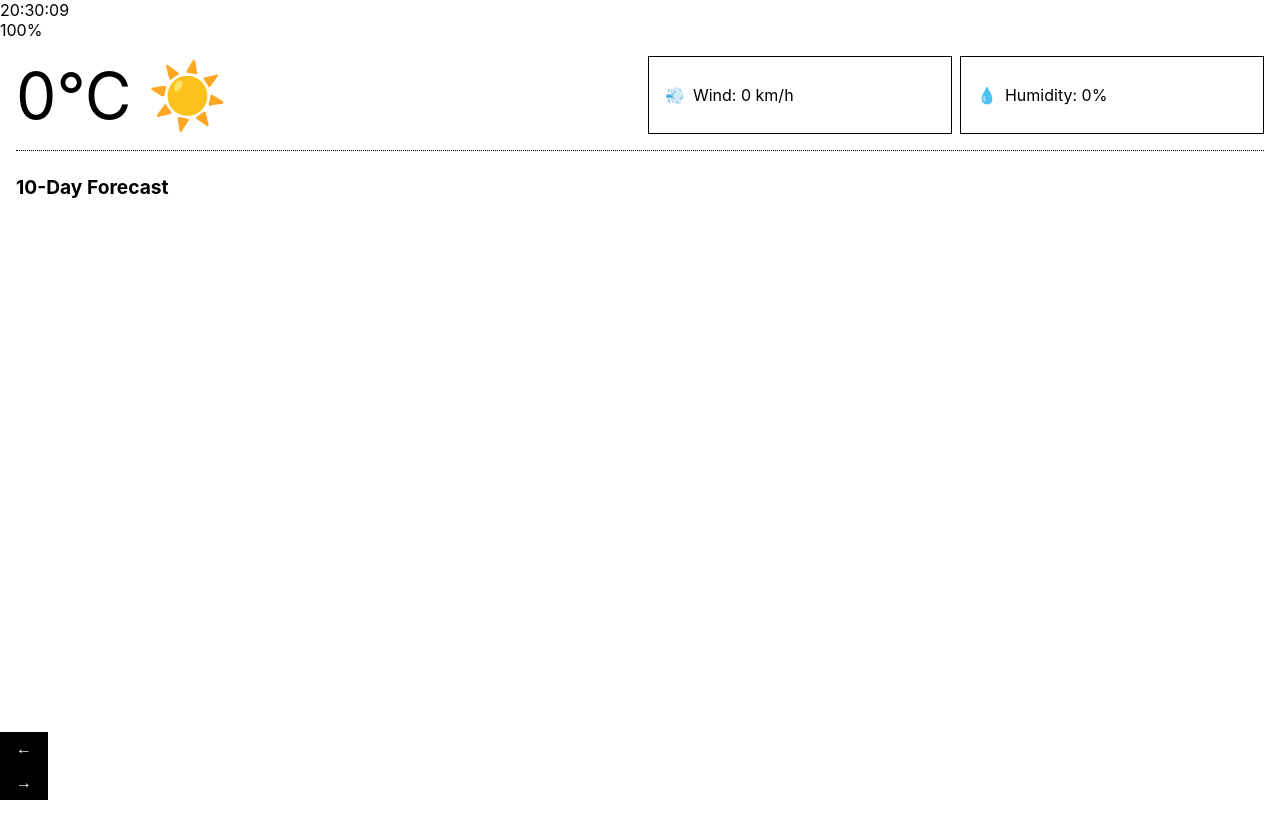
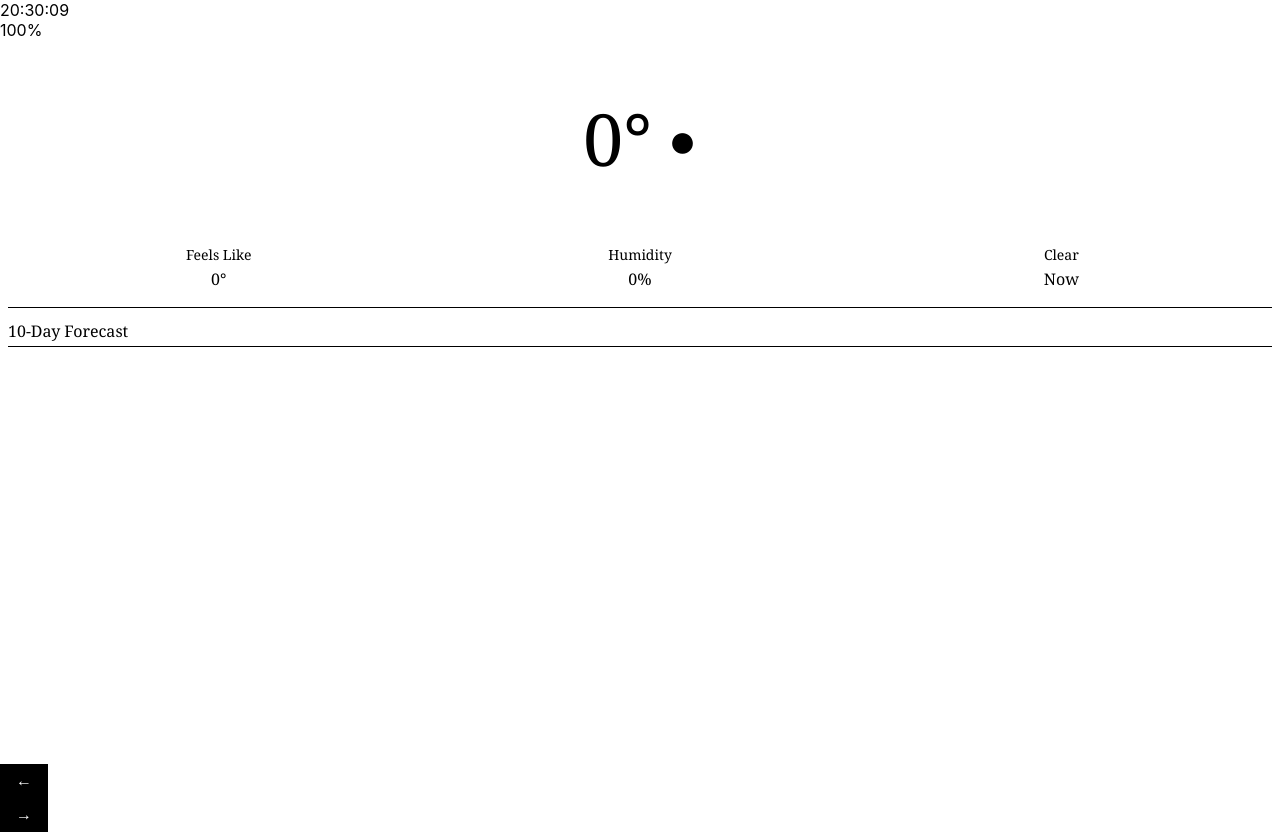
Before and after one commit to ionutciochinaru/ionutciochinaru.github.io, a plain HTML site: page index.html in a window 1280 px wide. Before the commit the page ends 800 px from the top, so only its background shows below. Drawn offline with nearby package versions, Linux system fonts and the light colour scheme; no server answers.

Commit message:
index.html

```diff
--- a/js/components/Weather.js
+++ b/js/components/Weather.js
@@ -3,38 +3,36 @@ import { useWeather } from '../composables/useWeather.js'
 export const Weather = {
     template: `
       <div class="weather-page">
-            <div class="current-weather">
-                <div class="weather-main">
-                    <div>{{ weather.current.temperature }}°C</div>
-                    <div>{{ getWeatherIcon(weather.current.condition) }}</div>
+        <div class="current-main">
+          <div class="temperature-display">{{ weather.current.temperature }}°</div>
+          <div class="weather-icon large">{{ getWeatherIcon(weather.current.condition) }}</div>
         </div>
-                <div class="weather-details">
-                    <div class="weather-item">
-                        <span>💨</span>
-                        <span>Wind: {{ weather.current.windSpeed }} km/h</span>
+
+        <div class="current-details">
+          <div class="detail-item">
+            <div class="detail-label">Feels Like</div>
+            <div class="detail-value">{{ weather.current.feelsLike }}°</div>
           </div>
-                    <div class="weather-item">
-                        <span>💧</span>
-                        <span>Humidity: {{ weather.current.humidity }}%</span>
+          <div class="detail-item">
+            <div class="detail-label">Humidity</div>
+            <div class="detail-value">{{ weather.current.humidity }}%</div>
           </div>
+          <div class="detail-item">
+            <div class="detail-label">{{ weather.current.condition }}</div>
+            <div class="detail-value">Now</div>
           </div>
         </div>
 
-            <div class="forecast-container">
+        <div class="forecast-section">
           <div class="forecast-header">10-Day Forecast</div>
           <div class="forecast-grid">
-                    <div v-for="day in weather.forecast"
-                         :key="day.date"
-                         class="forecast-day">
-                        <div class="forecast-date">{{ formatDate(day.date) }}</div>
-                        <div class="weather-icon">
-                            {{ getWeatherIcon(day.condition) }}
+            <div v-for="day in weather.forecast" :key="day.date" class="forecast-row">
+              <div class="day-name">{{ formatDate(day.date) }}</div>
+              <div class="forecast-icon">{{ getWeatherIcon(day.condition) }}</div>
+              <div class="forecast-temps">
+                <span class="high">{{ day.maxTemp }}°</span>
+                <span class="low">{{ day.minTemp }}°</span>
               </div>
-                        <div class="forecast-temp">
-                            <span class="forecast-high">{{ day.maxTemp }}°</span>
-                            <span class="forecast-low">{{ day.minTemp }}°</span>
-                        </div>
-                        <div>{{ day.precipitation }}%</div>
             </div>
           </div>
         </div>
@@ -47,9 +45,7 @@ export const Weather = {
         const formatDate = (dateStr) => {
             const date = new Date(dateStr)
             return date.toLocaleDateString('en-US', {
-                weekday: 'short',
-                month: 'short',
-                day: 'numeric'
+                weekday: 'short'
             })
         }
 
--- a/js/composables/useWeather.js
+++ b/js/composables/useWeather.js
@@ -1,5 +1,4 @@
 const { ref, onMounted } = Vue
-import { WEATHER_CONDITIONS } from '../constants/weather.js'
 
 export function useWeather() {
     const weather = ref({
@@ -7,26 +6,37 @@ export function useWeather() {
             temperature: 0,
             windSpeed: 0,
             humidity: 0,
-            condition: 'Clear'
+            condition: 'Clear',
+            feelsLike: 0,
+            uv: 0
         },
         forecast: []
     })
 
     const getWeatherIcon = (condition) => {
         const icons = {
-            'Clear': '☀️',
-            'Partly cloudy': '⛅',
-            'Cloudy': '☁️',
-            'Rain': '🌧️',
-            'Snow': '❄️',
-            'Thunderstorm': '⛈️',
-            'Mist': '🌫️'
+            'Clear': '●',
+            'Partly cloudy': '◐',
+            'Cloudy': '○',
+            'Rain': '☂',
+            'Snow': '❆',
+            'Thunderstorm': '⚡',
+            'Mist': '◌'
         }
-        return icons[condition] || '☀️'
+        return icons[condition] || '●'
     }
 
     const getWeatherCondition = (code) => {
-        return WEATHER_CONDITIONS[code] || 'Clear'
+        const conditions = {
+            0: 'Clear',
+            1: 'Partly cloudy',
+            2: 'Cloudy',
+            3: 'Rain',
+            4: 'Snow',
+            5: 'Thunderstorm',
+            6: 'Mist'
+        }
+        return conditions[code] || 'Clear'
     }
 
     const fetchWeather = async () => {
@@ -34,22 +44,22 @@ export function useWeather() {
             const response = await fetch(
                 "https://api.open-meteo.com/v1/forecast?" +
                 "latitude=52.52&longitude=13.41" +
-                "&current=temperature_2m,relative_humidity_2m,wind_speed_10m" +
+                "&current=temperature_2m,relative_humidity_2m,wind_speed_10m,apparent_temperature" +
                 "&daily=temperature_2m_max,temperature_2m_min,precipitation_probability_max,weather_code" +
                 "&timezone=auto" +
                 "&forecast_days=10"
             )
             const data = await response.json()
 
-            // Process current weather
             weather.value.current = {
                 temperature: Math.round(data.current.temperature_2m),
                 windSpeed: Math.round(data.current.wind_speed_10m),
                 humidity: Math.round(data.current.relative_humidity_2m),
-                condition: getWeatherCondition(data.daily.weather_code[0])
+                feelsLike: Math.round(data.current.apparent_temperature),
+                condition: getWeatherCondition(data.daily.weather_code[0]),
+                uv: 0
             }
 
-            // Process forecast
             weather.value.forecast = data.daily.time.map((date, index) => ({
                 date,
                 maxTemp: Math.round(data.daily.temperature_2m_max[index]),
@@ -64,7 +74,7 @@ export function useWeather() {
 
     onMounted(() => {
         fetchWeather()
-        setInterval(fetchWeather, 30 * 60 * 1000) // Update every 30 minutes
+        setInterval(fetchWeather, 30 * 60 * 1000)
     })
 
     return {
--- a/styles/weather.css
+++ b/styles/weather.css
@@ -1,87 +1,92 @@
 .weather-page {
+    width: 100%;
+    height: 724px;
+    max-height: 724px;
+    padding: 8px;
     display: flex;
     flex-direction: column;
-    gap: 1.5rem;
-    padding: 1rem;
+    font-family: Georgia, serif;
+    background: white;
 }
 
-.current-weather {
-    display: grid;
-    grid-template-columns: repeat(2, 1fr);
-    gap: 1rem;
-    padding-bottom: 1rem;
-    border-bottom: 1px dotted var(--black);
+/* Main temperature display - compact version */
+.current-main {
+    height: 180px;
+    display: flex;
+    align-items: center;
+    justify-content: center;
+    gap: 16px;
 }
 
-.weather-main {
-    font-size: 4rem;
-    display: flex;
-    align-items: center;
-    gap: 1rem;
+.temperature-display {
+    font-size: 72px;
+    line-height: 1;
 }
 
-.weather-details {
-    display: grid;
-    grid-template-columns: repeat(2, 1fr);
-    gap: 0.5rem;
+.weather-icon.large {
+    font-size: 48px;
 }
 
-.weather-item {
-    border: 1px solid var(--black);
-    padding: 1rem;
-    display: flex;
-    align-items: center;
-    gap: 0.5rem;
+/* Current details - simplified */
+.current-details {
+    height: 80px;
+    display: grid;
+    grid-template-columns: repeat(3, 1fr);
+    text-align: center;
+    border-bottom: 1px solid black;
+    margin-bottom: 8px;
 }
 
-.forecast-container {
+.detail-item {
     display: flex;
     flex-direction: column;
-    gap: 0.5rem;
+    justify-content: center;
+    gap: 4px;
+}
+
+.detail-label {
+    font-size: 14px;
+}
+
+.detail-value {
+    font-size: 16px;
+}
+
+/* Forecast section - optimized for remaining space */
+.forecast-section {
+    flex: 1;
+    display: flex;
+    flex-direction: column;
+    overflow: hidden;
 }
 
 .forecast-header {
-    font-size: 1.2rem;
-    font-weight: bold;
-    margin-bottom: 0.5rem;
+    font-size: 16px;
+    padding: 4px 0;
+    border-bottom: 1px solid black;
+    margin-bottom: 4px;
 }
 
 .forecast-grid {
     display: grid;
-    grid-template-columns: repeat(5, 1fr);
-    gap: 0.5rem;
-    overflow-x: auto;
-    padding-bottom: 0.5rem;
+    grid-template-rows: repeat(10, 1fr);
+    gap: 2px;
 }
 
-.forecast-day {
-    border: 1px solid var(--black);
-    padding: 0.5rem;
-    text-align: center;
-    min-width: 100px;
+.forecast-row {
+    display: grid;
+    grid-template-columns: 80px 1fr 80px;
+    align-items: center;
+    padding: 4px 8px;
+    font-size: 14px;
 }
 
-.forecast-date {
-    font-weight: bold;
-    margin-bottom: 0.5rem;
+.forecast-temps {
+    display: flex;
+    gap: 8px;
+    justify-content: flex-end;
 }
 
-.forecast-temp {
-    display: flex;
-    justify-content: center;
-    gap: 0.5rem;
-    margin: 0.5rem 0;
+.low {
+    opacity: 0.6;
 }
-
-.forecast-high {
-    font-weight: bold;
-}
-
-.forecast-low {
-    color: var(--gray);
-}
-
-.weather-icon {
-    font-size: 1.5rem;
-    margin: 0.5rem 0;
-}
```
Lines whose indentation alone changed are shown as unchanged.
